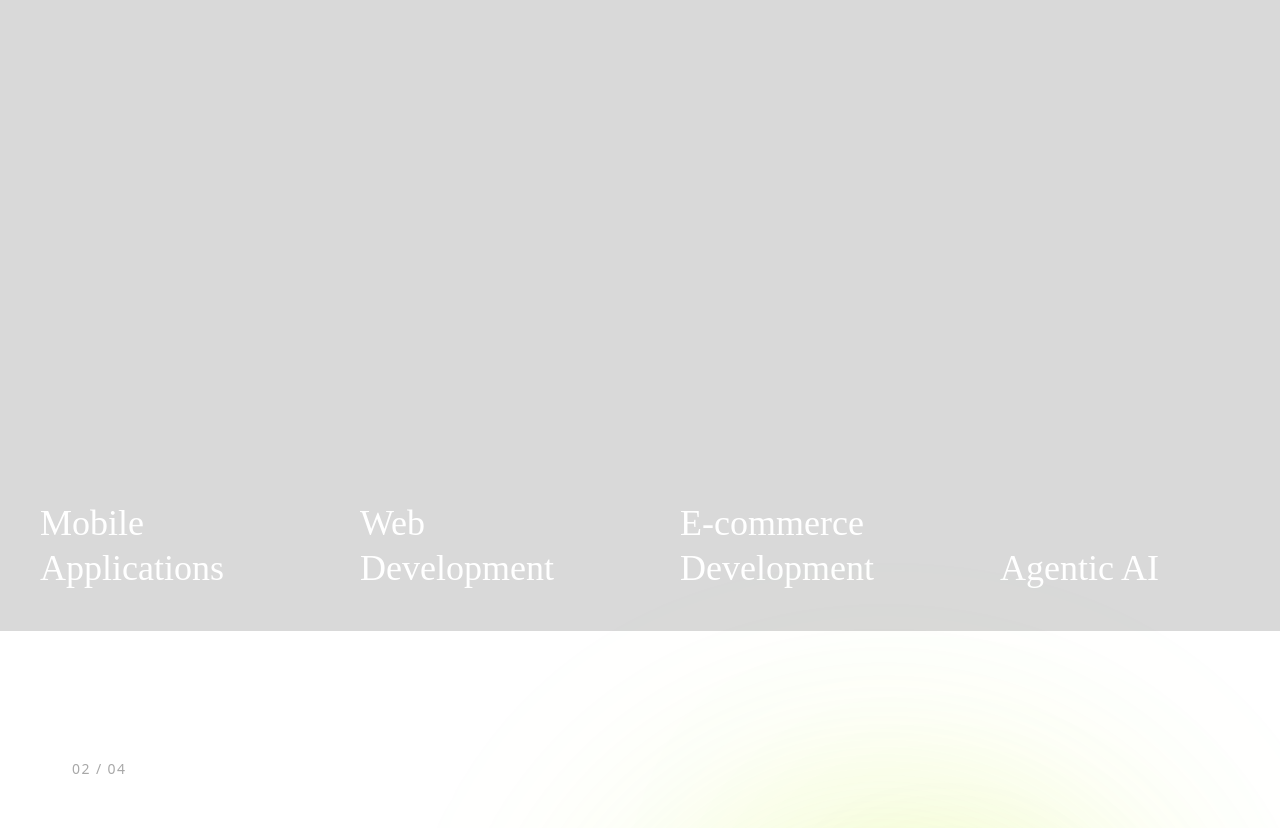
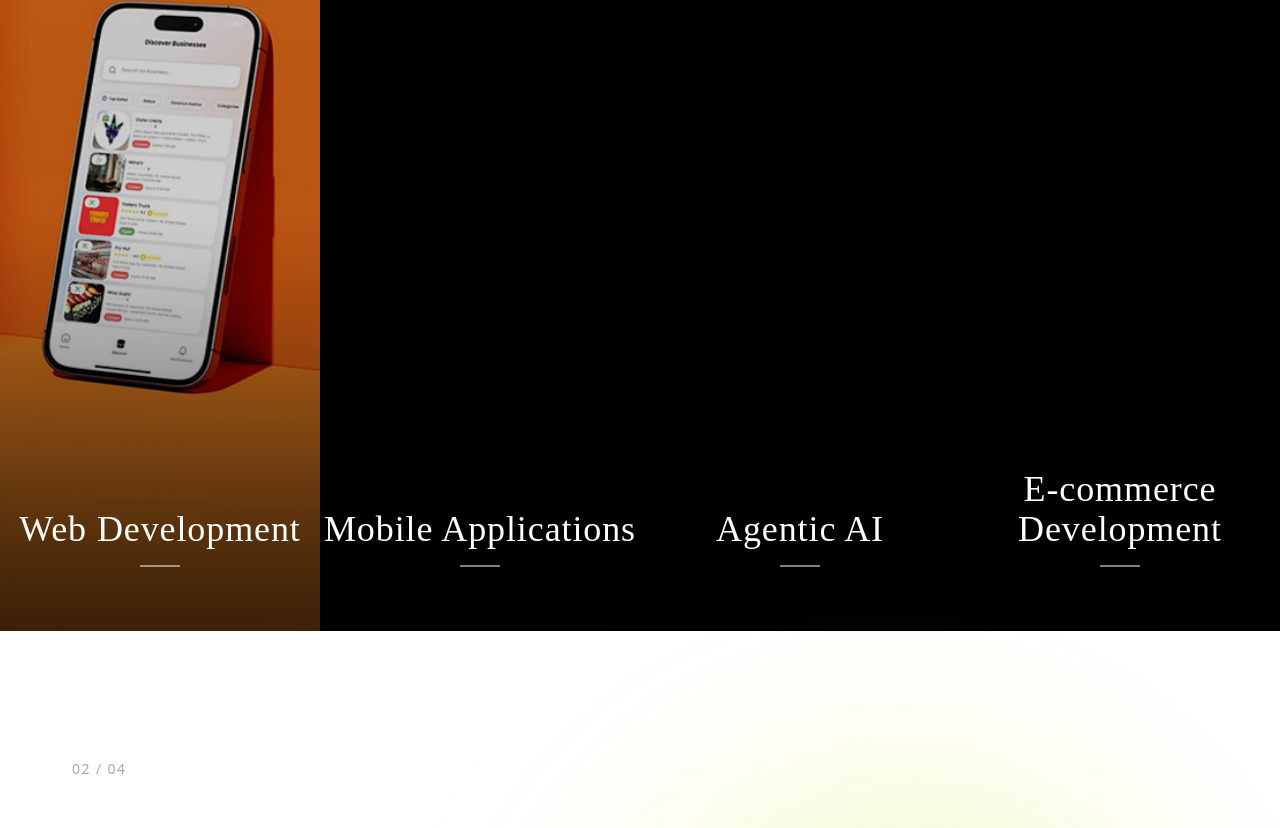
Before and after one commit to BrHiba/advanced-agency, a React (Vite) app: page / in a window 1280 px wide. Shown: the part 969-1797 px from the top of the page. Built offline with nearby package versions, Linux system fonts and the light colour scheme.

Commit message:
update cards section

```diff
--- a/src/components/LogoScene.jsx
+++ b/src/components/LogoScene.jsx
@@ -6,7 +6,7 @@ function LogoImage() {
 
   return (
     <mesh>
-      <planeGeometry args={[3, 3]} />
+      <planeGeometry args={[4, 4]} />
       <meshStandardMaterial
         map={texture}
         transparent
--- a/src/pages/Home.jsx
+++ b/src/pages/Home.jsx
@@ -3,13 +3,13 @@ import Work from "../sections/Work";
 import Partners from "../sections/Partners";
 import Footer from "../sections/Footer";
 import Hero from "../sections/Hero";
-import Cards from "../sections/Cards";
+import ServicesCard from "../sections/ServicesCard";
 
 function Home() {
   return (
     <>
       <Hero />
-      <Cards/>
+      <ServicesCard/>
       <Services />
       <Work />
       <Partners />
--- a/src/sections/Cards.jsx
+++ /dev/null
@@ -1,50 +0,0 @@
-const images = [
-  {
-    title: "Mobile Applications",
-    image: "",
-  },
-  {
-    title: "Web Development",
-    image: "" ,
-  },
-  {
-    title: "E-commerce Development",
-    image: "" ,
-  },
-  {
-    title: "Agentic AI",
-    image: "" ,
-  },
-];
-
-function ServicesHighlight() {
-  return (
-    <section className="relative w-full min-h-screen">
-      <div className="grid grid-cols-1 md:grid-cols-4 min-h-screen">
-        {images.map((img, index) => (
-          <div
-            key={index}
-            className="group relative flex items-end overflow-hidden"
-            style={{
-              backgroundImage: `url(${img.image})`,
-              backgroundSize: "cover",
-              backgroundPosition: "center",
-            }}
-          >
-            {/* Overlay */}
-            <div className="absolute inset-0 bg-black/15 group-hover:bg-black/5 transition duration-500" />
-
-            {/* Content */}
-            <div className="relative z-10 p-10">
-              <h3 className="text-white text-3xl md:text-4xl font-editorial leading-tight">
-                {img.title}
-              </h3>
-            </div>
-          </div>
-        ))}
-      </div>
-    </section>
-  );
-}
-
-export default ServicesHighlight;
--- a/src/sections/Hero.jsx
+++ b/src/sections/Hero.jsx
@@ -16,7 +16,7 @@ function Hero() {
         <h1
           className="
           text-white font-editorial
-          text-[clamp(2.8rem,6vw,5.5rem)]
+          text-[clamp(2.8rem,6vw,6rem)]
           leading-[1.05]
           tracking-tight
           drop-shadow-[0_20px_40px_rgba(0,0,0,0.6)]
--- /dev/null
+++ b/src/sections/ServicesCard.jsx
@@ -0,0 +1,89 @@
+// eslint-disable-next-line no-unused-vars
+import { motion } from "framer-motion";
+
+const services = [
+  {
+    title: "Web Development",
+    image: "/advanced-web.png",
+  },
+  {
+    title: "Mobile Applications",
+    image: "",
+  },
+  {
+    title: "Agentic AI",
+    image: "",
+  },
+  {
+    title: "E-commerce Development",
+    image: "",
+  },
+];
+
+function ServicesCard() {
+  return (
+    <section className="w-full h-screen bg-black overflow-hidden">
+      <div className="grid grid-cols-1 md:grid-cols-4 w-full h-full">
+        {services.map((service, index) => (
+          <motion.div
+            key={index}
+            className="group relative w-full h-full overflow-hidden flex items-end justify-center"
+            initial="rest"
+            whileHover="hover"
+            animate="rest"
+          >
+            {/* Image */}
+            <motion.div
+              className="absolute inset-0"
+              style={{
+                backgroundImage: `url(${service.image})`,
+                backgroundSize: "cover",
+                backgroundPosition: "center",
+              }}
+              variants={{
+                rest: { scale: 1 },
+                hover: { scale: 1 },
+              }}
+              transition={{ duration: 0.6, ease: "easeOut" }}
+            />
+
+            {/* Overlay */}
+            <motion.div
+              className="absolute inset-0 bg-black"
+              variants={{
+                rest: { opacity: 0.2 },
+                hover: { opacity: 0.2 },
+              }}
+              transition={{ duration: 0.5 }}
+            />
+
+            {/* Content */}
+            <div className="relative z-10 mb-16 flex flex-col items-center text-center">
+              <motion.h3
+                className="text-white text-3xl md:text-4xl font-editorial tracking-wide"
+                variants={{
+                  rest: { y: 0, opacity: 1 },
+                  hover: { y: -10, opacity: 1 },
+                }}
+                transition={{ duration: 0.4, ease: "easeOut" }}
+              >
+                {service.title}
+              </motion.h3>
+
+              <motion.span
+                className="mt-4 h-0.5 bg-white"
+                variants={{
+                  rest: { width: 40, opacity: 0.5 },
+                  hover: { width: 90, opacity: 1 },
+                }}
+                transition={{ duration: 0.4 }}
+              />
+            </div>
+          </motion.div>
+        ))}
+      </div>
+    </section>
+  );
+}
+
+export default ServicesCard;
```
Also changed, not shown: public/advanced-web.png (added).
